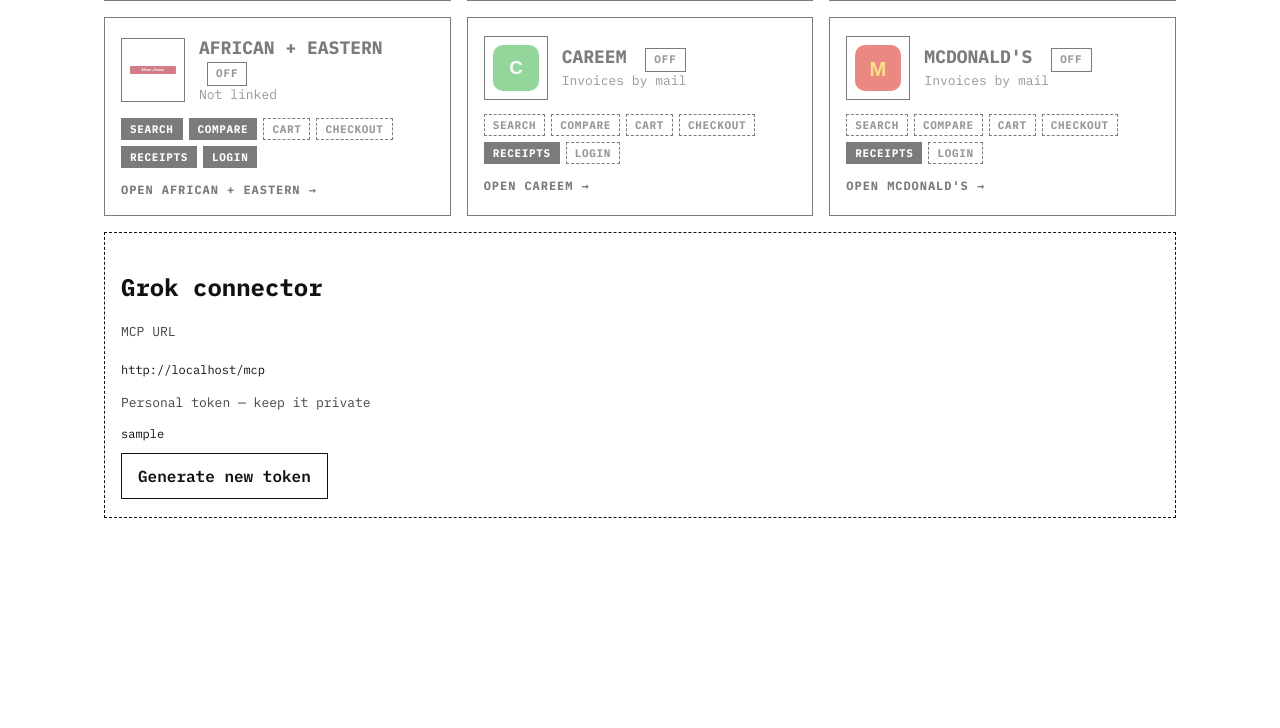
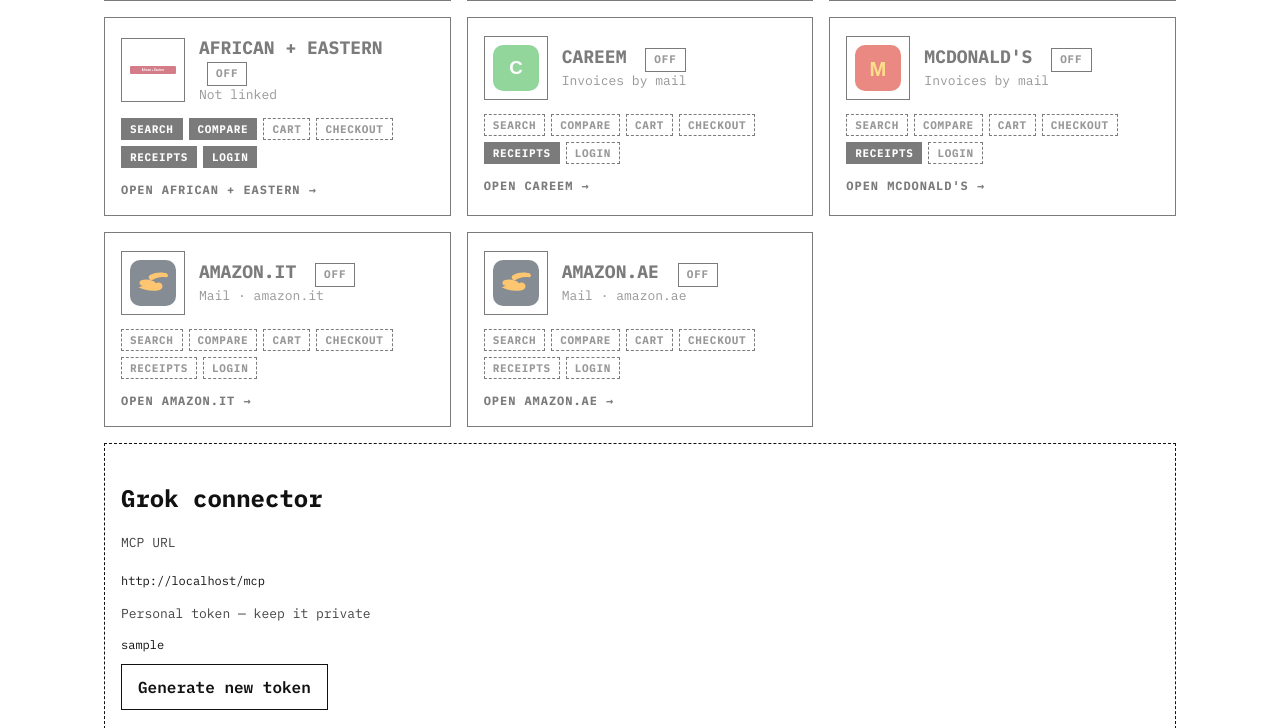
Before and after one commit to emrgim/bring-fast, a FastAPI app: page /stores in a window 1280 px wide. Shown: the part 691-1419 px from the top of the page. Before the commit the page ends 1209 px from the top, so only its background shows below. Run offline with FastAPI, Linux system fonts and the light colour scheme; the visitor is signed in with stand-in values (Sample User, id 1); data comes from the database, SQL or seed files in the repository; data that the repository does not hold is empty; some libraries are stand-ins or nearby versions.

Commit message:
Add Amazon.it and Amazon.ae stores (#93)
* Add Amazon.it and Amazon.ae as receipt stores

Register amazon_it and amazon_ae in RETAILERS with domain fields
(amazon.it, amazon.ae) so emailed order receipts can land on the same
store model as Careem and McDonald's. No import or MCP changes — the
external agent attributes expenses to whichever store id is registered.

Co-authored-by: emrgim <emrgim@users.noreply.github.com>

* Complete Amazon stores plan: domain helpers, bf_import_invoice MCP, UI

- Set amazon_it/amazon_ae receipts=false until a built-in parser exists
- Add retailer_for_domain and domain_for_retailer helpers
- Add generic bf_import_invoice WRITE tool for any registered store
- Expose domain in store snapshots; UI shows Mail · domain on cards
- Tests and agent_skill/README updated

Co-authored-by: emrgim <emrgim@users.noreply.github.com>

---------

Co-authored-by: Cursor Agent <cursoragent@cursor.com>
Co-authored-by: emrgim <emrgim@users.noreply.github.com>

```diff
--- a/bring_fast/app.py
+++ b/bring_fast/app.py
@@ -1671,6 +1671,41 @@ def _store_tools() -> list[dict[str, Any]]:
                 },
             },
         },
+        {
+            "name": "bf_import_invoice",
+            "description": (
+                "WRITE: import or update an invoice/order for THIS user on any registered store "
+                "(retailer=grandiose|carrefour|amazon_it|…). Used by the external mail agent after "
+                "it parses a receipt. Requires invoice_no and items[]. Returns invoice_id. "
+                "Read registered stores and domain mapping with bf_stores."
+            ),
+            "inputSchema": {
+                "type": "object",
+                "properties": {
+                    "retailer": {"type": "string"},
+                    "invoice_no": {"type": "string"},
+                    "items": {
+                        "type": "array",
+                        "items": {
+                            "type": "object",
+                            "properties": {
+                                "name": {"type": "string"},
+                                "qty": {"type": "number"},
+                                "unit_price": {"type": "number"},
+                                "line_total": {"type": "number"},
+                                "barcode": {"type": "string"},
+                            },
+                        },
+                    },
+                    "order_no": {"type": "string"},
+                    "invoice_date": {"type": "string"},
+                    "store_name": {"type": "string"},
+                    "gmail_id": {"type": "string"},
+                    "source": {"type": "string"},
+                },
+                "required": ["retailer", "invoice_no", "items"],
+            },
+        },
     ]
     for r in db.RETAILERS:
         sid, name = r["id"], r["name"]
@@ -1858,6 +1893,7 @@ def _store_snapshot(user: dict[str, Any], retailer: str) -> dict[str, Any]:
         "delivery_instruction": "Leave with security. Do not ring, call, or leave at the door.",
         "cart_url": s.get("cart_url"),
         "checkout_url": s.get("checkout_url"),
+        "domain": s.get("domain") or "",
         "enabled": bool(s.get("enabled")),
         "shop": bool(s.get("shop")),
         "searchable": bool(s.get("search")),
@@ -2454,6 +2490,8 @@ def _normalize_tool(name: str, args: dict[str, Any]) -> tuple[str, dict[str, Any
         "order_history": "bf_orders",
         "invoices": "bf_orders",
         "history": "bf_orders",
+        "import_invoice": "bf_import_invoice",
+        "upsert_invoice": "bf_import_invoice",
         "products": "bf_products",
         "top_products": "bf_products",
         "shopping_list": "bf_shopping_list",
@@ -2546,6 +2584,43 @@ def _compare(user: dict[str, Any], args: dict[str, Any]) -> str:
     out["source"] = source or None
     out["source_total"] = source_total
     return json.dumps(out, ensure_ascii=False)
+
+
+def _import_invoice(user: dict[str, Any], args: dict[str, Any]) -> str:
+    retailer = str(args.get("retailer") or args.get("store") or "").strip().lower()
+    known = {r["id"] for r in db.RETAILERS}
+    if retailer not in known:
+        return json.dumps(
+            {"success": False, "error": f"unknown retailer {retailer!r}. Use bf_stores for registered store ids."},
+            ensure_ascii=False,
+        )
+    invoice_no = str(args.get("invoice_no") or "").strip()
+    if not invoice_no:
+        return json.dumps({"success": False, "error": "invoice_no is required."}, ensure_ascii=False)
+    items = args.get("items")
+    if not isinstance(items, list) or not items:
+        return json.dumps({"success": False, "error": "items must be a non-empty array."}, ensure_ascii=False)
+    meta = db.store_meta(retailer) or {}
+    parsed = {
+        "retailer": retailer,
+        "invoice_no": invoice_no,
+        "order_no": str(args.get("order_no") or "").strip(),
+        "invoice_date": str(args.get("invoice_date") or "").strip(),
+        "store_name": str(args.get("store_name") or meta.get("name") or retailer).strip(),
+        "source": str(args.get("source") or "mcp").strip(),
+        "items": items,
+    }
+    invoice_id = purchases.upsert_invoice(
+        int(user["id"]),
+        parsed,
+        gmail_id=str(args.get("gmail_id") or "").strip(),
+    )
+    if invoice_id is None:
+        return json.dumps(
+            {"success": False, "error": "Could not save invoice — check invoice_no and item names."},
+            ensure_ascii=False,
+        )
+    return _ok(invoice_id=invoice_id, retailer=retailer, invoice_no=invoice_no)
 
 
 def _call_tool(user: dict[str, Any], name: str, args: dict[str, Any]) -> str:
@@ -2597,6 +2672,8 @@ def _call_tool(user: dict[str, Any], name: str, args: dict[str, Any]) -> str:
                 limit=int(args.get("limit") or 40),
             )
         )
+    if name == "bf_import_invoice":
+        return _import_invoice(user, args)
     if name == "bf_products":
         sort = str(args.get("sort") or "spend")
         if sort in ("price", "expensive", "unit", "cost"):
--- a/bring_fast/db.py
+++ b/bring_fast/db.py
@@ -156,6 +156,42 @@ RETAILERS = [
         "enabled": False,
         "search": False,
         "receipts": True,
+        "login": False,
+        "shop": False,
+        "checkout": False,
+    },
+    {
+        # E-commerce, not a supermarket: no catalog to search. Amazon.it is here
+        # so emailed order receipts have a store to land on.
+        "id": "amazon_it",
+        "name": "Amazon.it",
+        "url": "https://www.amazon.it/",
+        "logo": "/static/logos/amazon.svg",
+        "color": "#ff9900",
+        "domain": "amazon.it",
+        "cart_url": "https://www.amazon.it/",
+        "checkout_url": "https://www.amazon.it/",
+        "enabled": False,
+        "search": False,
+        "receipts": False,
+        "login": False,
+        "shop": False,
+        "checkout": False,
+    },
+    {
+        # E-commerce, not a supermarket: no catalog to search. Amazon.ae is here
+        # so emailed order receipts have a store to land on.
+        "id": "amazon_ae",
+        "name": "Amazon.ae",
+        "url": "https://www.amazon.ae/",
+        "logo": "/static/logos/amazon.svg",
+        "color": "#ff9900",
+        "domain": "amazon.ae",
+        "cart_url": "https://www.amazon.ae/",
+        "checkout_url": "https://www.amazon.ae/",
+        "enabled": False,
+        "search": False,
+        "receipts": False,
         "login": False,
         "shop": False,
         "checkout": False,
@@ -785,6 +821,33 @@ def store_meta(retailer: str) -> dict[str, Any] | None:
     return None
 
 
+def _normalize_mail_domain(domain: str) -> str:
+    d = (domain or "").strip().lower()
+    if d.startswith("@"):
+        d = d[1:]
+    if "@" in d:
+        d = d.rsplit("@", 1)[-1]
+    return d
+
+
+def retailer_for_domain(domain: str) -> str | None:
+    """Map an email domain (e.g. amazon.it or order-update@amazon.it) to a store id."""
+    d = _normalize_mail_domain(domain)
+    if not d:
+        return None
+    for r in RETAILERS:
+        if (r.get("domain") or "").lower() == d:
+            return r["id"]
+    return None
+
+
+def domain_for_retailer(retailer: str) -> str | None:
+    meta = store_meta(retailer)
+    if not meta:
+        return None
+    return meta.get("domain") or None
+
+
 def is_store_enabled(retailer: str) -> bool:
     default = next((bool(r.get("enabled")) for r in RETAILERS if r["id"] == retailer), False)
     con = connect()
--- a/bring_fast/templates/dashboard.html
+++ b/bring_fast/templates/dashboard.html
@@ -15,6 +15,7 @@
         </h2>
         {% if r.linked %}<div class="ok">Linked · {{ r.login_email }}</div>
         {% elif not r.login and r.receipts %}<div class="off">Invoices by mail</div>
+        {% elif r.domain %}<div class="off">Mail · {{ r.domain }}</div>
         {% elif r.login %}<div class="off">Not linked</div>
         {% else %}<div class="off">Search only</div>{% endif %}
       </div>
--- a/bring_fast/templates/store.html
+++ b/bring_fast/templates/store.html
@@ -9,6 +9,7 @@
         {% if store.enabled %}<span class="pill on">On</span>{% else %}<span class="pill off">Off</span>{% endif %}
       </h1>
       <div class="site"><a href="{{ store.url }}" target="_blank" rel="noopener">{{ store.url }}</a></div>
+      {% if store.domain %}<div class="off">Mail domain · {{ store.domain }}</div>{% endif %}
     </div>
   </div>
 
@@ -92,6 +93,8 @@
 <p class="off">Turn {{ store.name }} on to keep a login for it.</p>
 {% elif store.receipts and not store.search %}
 <p class="off">{{ store.name }} invoices arrive by mail, so there is no login to keep here.</p>
+{% elif store.domain and not store.login %}
+<p class="off">{{ store.name }} orders arrive by mail on {{ store.domain }}. The external agent imports them with <code>bf_import_invoice</code>.</p>
 {% else %}
 <p class="off">No login is wired for {{ store.name }} yet, so there is nothing to keep here.</p>
 {% endif %}
```
Also changed, not shown: bring_fast/agent_skill.md (+2 -0 lines), tests/test_account_snapshot.py (+17 -0 lines), tests/test_amazon_import.py (added, +80 -0 lines), tests/test_mcp_handshake.py (+1 -1 lines), tests/test_smoke.py (+6 -0 lines), tests/test_store_credentials.py (+13 -0 lines), README.md, bring_fast/static/logos/amazon.svg (added).
